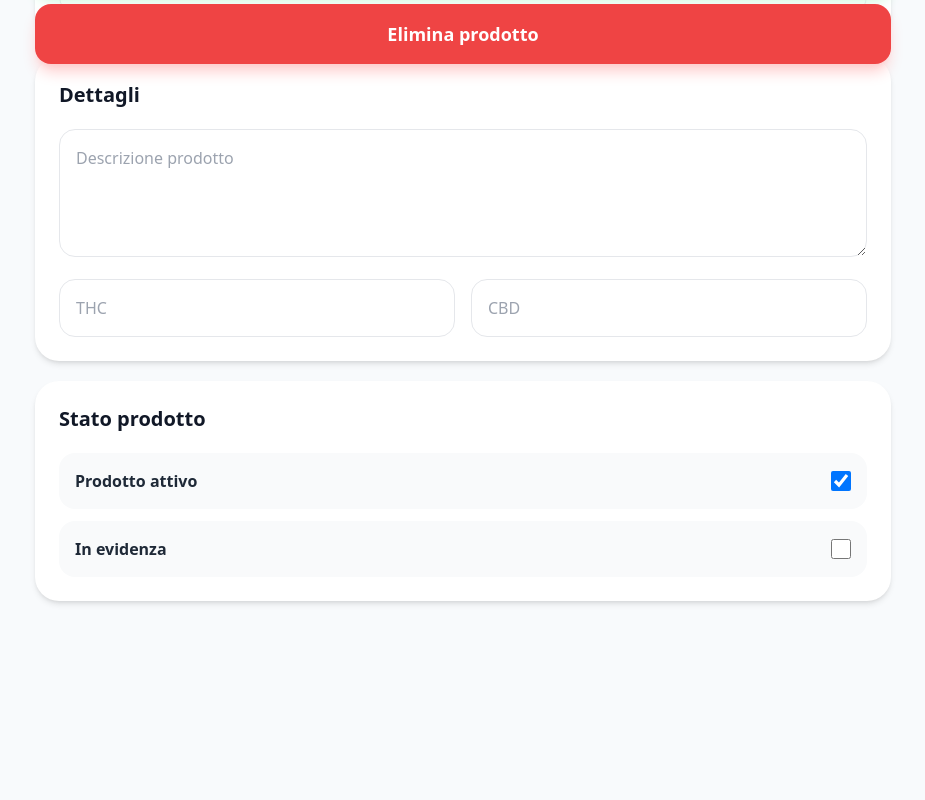
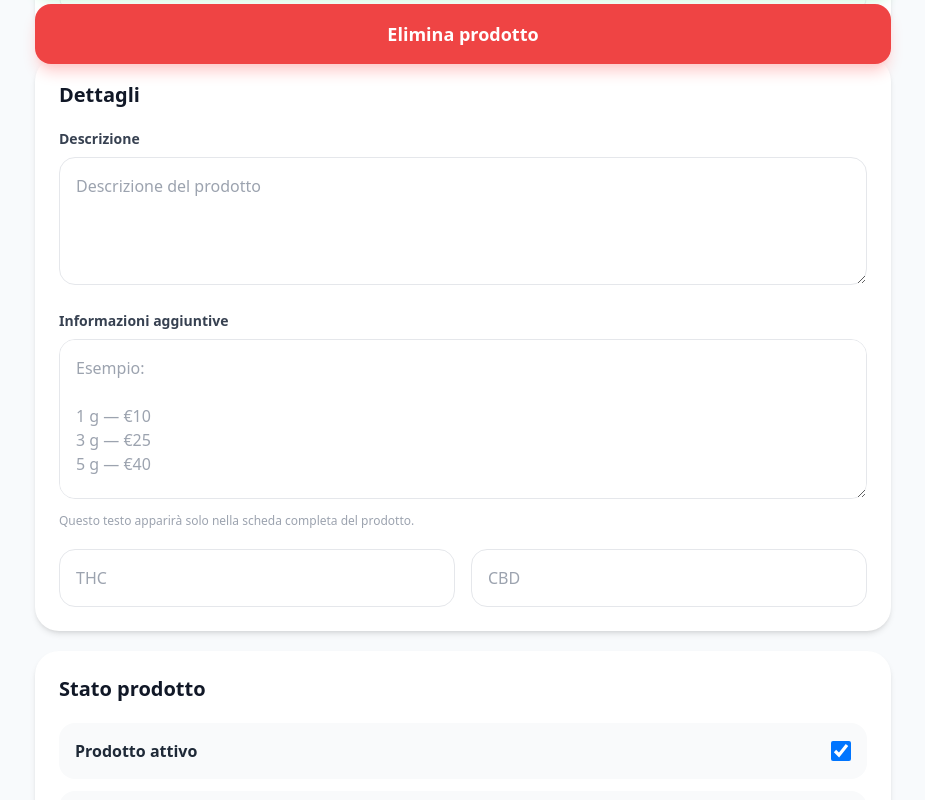
Before and after one commit to weedlivero/weedlivero, a Next.js app: page /admin/products/1/edit in a window 1280 px wide. Shown: the part 720-1520 px from the top of the page, without its empty margins (177-1102 px from the left). Built offline with nearby package versions, Linux system fonts and the light colour scheme; no server answers.

Commit message:
Add product notes and additional information section

```diff
--- a/app/admin/products/[id]/edit/page.jsx
+++ b/app/admin/products/[id]/edit/page.jsx
@@ -23,6 +23,7 @@ export default function EditProductPage() {
     brand: '',
     category: 'weed',
     description: '',
+    notes: '',
     image_url: '',
     image_path: '',
     video_url: '',
@@ -123,6 +124,7 @@ export default function EditProductPage() {
       brand: String(sourceForm.brand || '').trim(),
       category: String(sourceForm.category || '').trim(),
       description: String(sourceForm.description || '').trim(),
+      notes: String(sourceForm.notes || '').trim(),
       thc: String(sourceForm.thc || '').trim(),
       cbd: String(sourceForm.cbd || '').trim(),
       active: sourceForm.active === true,
@@ -504,16 +506,48 @@ export default function EditProductPage() {
               Dettagli
             </h2>
 
+            <div className="mt-5">
+              <label className="block text-sm font-bold text-gray-700">
+                Descrizione
+              </label>
+
               <textarea
-              className="mt-5 min-h-32 w-full rounded-2xl border border-gray-200 p-4 outline-none focus:border-green-500"
-              placeholder="Descrizione prodotto"
+                className="mt-2 min-h-32 w-full rounded-2xl border border-gray-200 p-4 outline-none focus:border-green-500"
+                placeholder="Descrizione del prodotto"
                 value={form.description || ''}
                 onChange={(event) =>
                   updateField('description', event.target.value)
                 }
               />
+            </div>
 
-            <div className="mt-4 grid gap-4 sm:grid-cols-2">
+            <div className="mt-5">
+              <label className="block text-sm font-bold text-gray-700">
+                Informazioni aggiuntive
+              </label>
+
+              <textarea
+                className="mt-2 min-h-40 w-full rounded-2xl border border-gray-200 p-4 outline-none focus:border-green-500"
+                placeholder={`Esempio:
+
+1 g — €10
+3 g — €25
+5 g — €40
+
+Disponibile fino a esaurimento.`}
+                value={form.notes || ''}
+                onChange={(event) =>
+                  updateField('notes', event.target.value)
+                }
+              />
+
+              <p className="mt-2 text-xs text-gray-400">
+                Questo testo apparirà solo nella scheda completa del
+                prodotto.
+              </p>
+            </div>
+
+            <div className="mt-5 grid gap-4 sm:grid-cols-2">
               <input
                 className="rounded-2xl border border-gray-200 p-4 outline-none focus:border-green-500"
                 placeholder="THC"
--- a/app/admin/products/new/page.jsx
+++ b/app/admin/products/new/page.jsx
@@ -19,6 +19,7 @@ export default function NewProductPage() {
     brand: '',
     category: 'weed',
     description: '',
+    notes: '',
     image_url: '',
     image_path: '',
     video_url: '',
@@ -37,7 +38,9 @@ export default function NewProductPage() {
   }
 
   async function uploadFile(file, folder) {
-    if (!file) return;
+    if (!file) {
+      return;
+    }
 
     const isVideo = folder === 'videos';
 
@@ -69,7 +72,8 @@ export default function NewProductPage() {
         }),
       });
 
-      const authorizationResult = await authorizationResponse.json();
+      const authorizationResult =
+        await authorizationResponse.json();
 
       if (!authorizationResponse.ok) {
         throw new Error(
@@ -141,10 +145,13 @@ export default function NewProductPage() {
     try {
       const productData = {
         ...form,
-        id: form.id.trim() || `${form.category}-${Date.now()}`,
+        id:
+          form.id.trim() ||
+          `${form.category}-${Date.now()}`,
         name: form.name.trim(),
         brand: form.brand.trim(),
         description: form.description.trim(),
+        notes: form.notes.trim(),
         thc: form.thc.trim(),
         cbd: form.cbd.trim(),
       };
@@ -157,7 +164,9 @@ export default function NewProductPage() {
         if (error) {
           if (
             error.code === '23505' ||
-            error.message?.toLowerCase().includes('duplicate key')
+            error.message
+              ?.toLowerCase()
+              .includes('duplicate key')
           ) {
             throw new Error(
               'Esiste già un prodotto con questo codice. Aprilo dall’elenco e modificalo.'
@@ -171,7 +180,10 @@ export default function NewProductPage() {
       router.push('/admin');
       router.refresh();
     } catch (error) {
-      console.error('Errore salvataggio prodotto:', error);
+      console.error(
+        'Errore salvataggio prodotto:',
+        error
+      );
 
       alert(
         error instanceof Error
@@ -183,7 +195,8 @@ router.refresh();
     }
   }
 
-  const uploadInProgress = uploadingImage || uploadingVideo;
+  const uploadInProgress =
+    uploadingImage || uploadingVideo;
 
   return (
     <>
@@ -199,6 +212,7 @@ router.refresh();
             ← Torna alla Dashboard
           </button>
         </div>
+
         <form onSubmit={save} className="space-y-5">
           <section className="rounded-3xl bg-white p-6 shadow-md">
             <h1 className="text-3xl font-black text-gray-900">
@@ -242,11 +256,17 @@ router.refresh();
                 className="rounded-2xl border border-gray-200 p-4 outline-none focus:border-green-500"
                 value={form.category}
                 onChange={(event) =>
-                  updateField('category', event.target.value)
+                  updateField(
+                    'category',
+                    event.target.value
+                  )
                 }
               >
                 {categories
-                  .filter((category) => category.active !== false)
+                  .filter(
+                    (category) =>
+                      category.active !== false
+                  )
                   .map((category) => (
                     <option
                       key={category.slug}
@@ -265,8 +285,8 @@ router.refresh();
             </h2>
 
             <p className="mt-1 text-sm text-gray-500">
-              Immagini e video vengono caricati direttamente nello
-              Storage privato.
+              Immagini e video vengono caricati direttamente
+              nello Storage privato.
             </p>
 
             <label className="mt-5 block text-sm font-bold text-gray-700">
@@ -279,7 +299,10 @@ router.refresh();
               disabled={uploadingImage}
               className="mt-2 w-full rounded-2xl border border-gray-200 p-4 disabled:cursor-not-allowed disabled:opacity-50"
               onChange={(event) =>
-                uploadFile(event.target.files?.[0], 'images')
+                uploadFile(
+                  event.target.files?.[0],
+                  'images'
+                )
               }
             />
 
@@ -305,7 +328,10 @@ router.refresh();
               disabled={uploadingVideo}
               className="mt-2 w-full rounded-2xl border border-gray-200 p-4 disabled:cursor-not-allowed disabled:opacity-50"
               onChange={(event) =>
-                uploadFile(event.target.files?.[0], 'videos')
+                uploadFile(
+                  event.target.files?.[0],
+                  'videos'
+                )
               }
             />
 
@@ -327,16 +353,54 @@ router.refresh();
               Dettagli
             </h2>
 
+            <div className="mt-5">
+              <label className="block text-sm font-bold text-gray-700">
+                Descrizione
+              </label>
+
               <textarea
-              className="mt-5 min-h-32 w-full rounded-2xl border border-gray-200 p-4 outline-none focus:border-green-500"
-              placeholder="Descrizione prodotto"
+                className="mt-2 min-h-32 w-full rounded-2xl border border-gray-200 p-4 outline-none focus:border-green-500"
+                placeholder="Descrizione del prodotto"
                 value={form.description}
                 onChange={(event) =>
-                updateField('description', event.target.value)
+                  updateField(
+                    'description',
+                    event.target.value
+                  )
+                }
+              />
+            </div>
+
+            <div className="mt-5">
+              <label className="block text-sm font-bold text-gray-700">
+                Note e prezzi
+              </label>
+
+              <textarea
+                className="mt-2 min-h-40 w-full rounded-2xl border border-gray-200 p-4 outline-none focus:border-green-500"
+                placeholder={`Esempio:
+
+1 g — €10
+3 g — €25
+5 g — €40
+
+Disponibile fino a esaurimento.`}
+                value={form.notes}
+                onChange={(event) =>
+                  updateField(
+                    'notes',
+                    event.target.value
+                  )
                 }
               />
 
-            <div className="mt-4 grid gap-4 sm:grid-cols-2">
+              <p className="mt-2 text-xs text-gray-400">
+                Questo testo apparirà solo nella scheda
+                completa del prodotto.
+              </p>
+            </div>
+
+            <div className="mt-5 grid gap-4 sm:grid-cols-2">
               <input
                 className="rounded-2xl border border-gray-200 p-4 outline-none focus:border-green-500"
                 placeholder="THC"
@@ -372,7 +436,10 @@ router.refresh();
                   type="checkbox"
                   checked={form.active}
                   onChange={(event) =>
-                    updateField('active', event.target.checked)
+                    updateField(
+                      'active',
+                      event.target.checked
+                    )
                   }
                   className="h-5 w-5"
                 />
@@ -387,7 +454,10 @@ router.refresh();
                   type="checkbox"
                   checked={form.featured}
                   onChange={(event) =>
-                    updateField('featured', event.target.checked)
+                    updateField(
+                      'featured',
+                      event.target.checked
+                    )
                   }
                   className="h-5 w-5"
                 />
--- a/app/api/products/[id]/route.js
+++ b/app/api/products/[id]/route.js
@@ -18,6 +18,7 @@ function getSupabaseAdmin() {
     },
   });
 }
+
 export async function GET(request, { params }) {
   try {
     const supabaseAdmin = getSupabaseAdmin();
@@ -73,6 +74,7 @@ export async function GET(request, { params }) {
     );
   }
 }
+
 export async function PATCH(request, { params }) {
   try {
     const supabaseAdmin = getSupabaseAdmin();
@@ -99,6 +101,7 @@ export async function PATCH(request, { params }) {
       brand: String(body.brand ?? '').trim(),
       category: String(body.category ?? '').trim(),
       description: String(body.description ?? '').trim(),
+      notes: String(body.notes ?? '').trim(),
       image_url: body.image_url ?? '',
       image_path: body.image_path ?? '',
       video_url: body.video_url ?? '',
@@ -107,7 +110,6 @@ export async function PATCH(request, { params }) {
       cbd: String(body.cbd ?? '').trim(),
       active: body.active === true,
       featured: body.featured === true,
-
     };
 
     if (!updates.name) {
--- a/app/product/[id]/page.jsx
+++ b/app/product/[id]/page.jsx
@@ -74,9 +74,29 @@ export default async function ProductPage({ params }) {
               {product.name}
             </h1>
 
-            <p className="mt-4 text-base leading-relaxed text-gray-600">
-              {product.description}
-            </p>
+            {product.description ? (
+              <section className="mt-5">
+                <h2 className="text-sm font-black uppercase tracking-wide text-gray-400">
+                  Descrizione
+                </h2>
+
+                <p className="mt-3 whitespace-pre-line text-base leading-relaxed text-gray-600">
+                  {product.description}
+                </p>
+              </section>
+            ) : null}
+
+            {product.notes ? (
+              <section className="mt-6 rounded-2xl bg-gray-50 p-5">
+                <h2 className="text-sm font-black uppercase tracking-wide text-green-600">
+                  Informazioni aggiuntive
+                </h2>
+
+                <p className="mt-3 whitespace-pre-line text-base leading-relaxed text-gray-700">
+                  {product.notes}
+                </p>
+              </section>
+            ) : null}
 
             <div className="mt-6 grid grid-cols-2 gap-3">
               {product.thc ? (
@@ -116,7 +136,7 @@ export default async function ProductPage({ params }) {
               </div>
             ) : null}
           </div>
-                </article>
+        </article>
 
         <div className="mt-6">
           <AddToRequestListButton product={product} />
@@ -126,6 +146,7 @@ export default async function ProductPage({ params }) {
           <TelegramButton />
         </div>
       </main>
+
       <RequestListBar />
     </AccessGate>
   );
```
Lines whose indentation alone changed are shown as unchanged.
